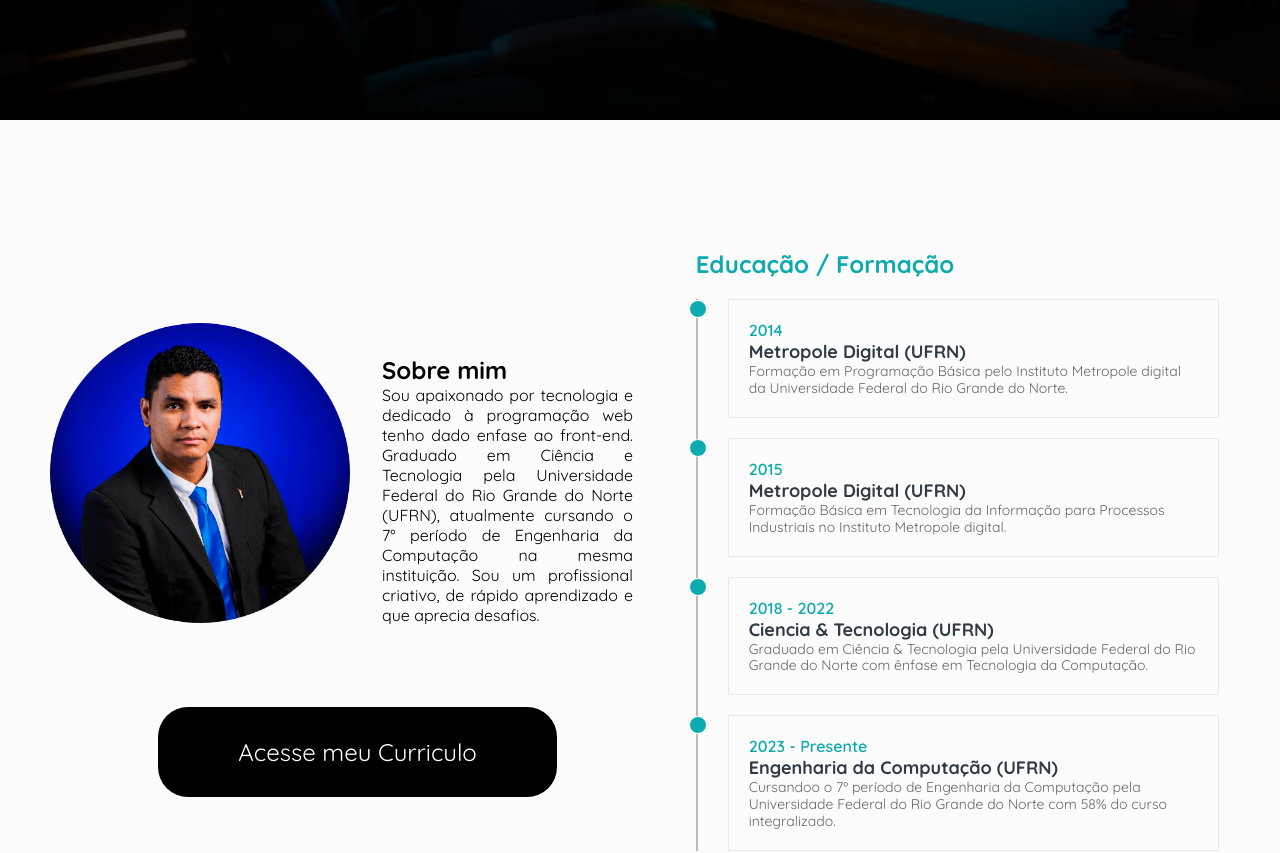
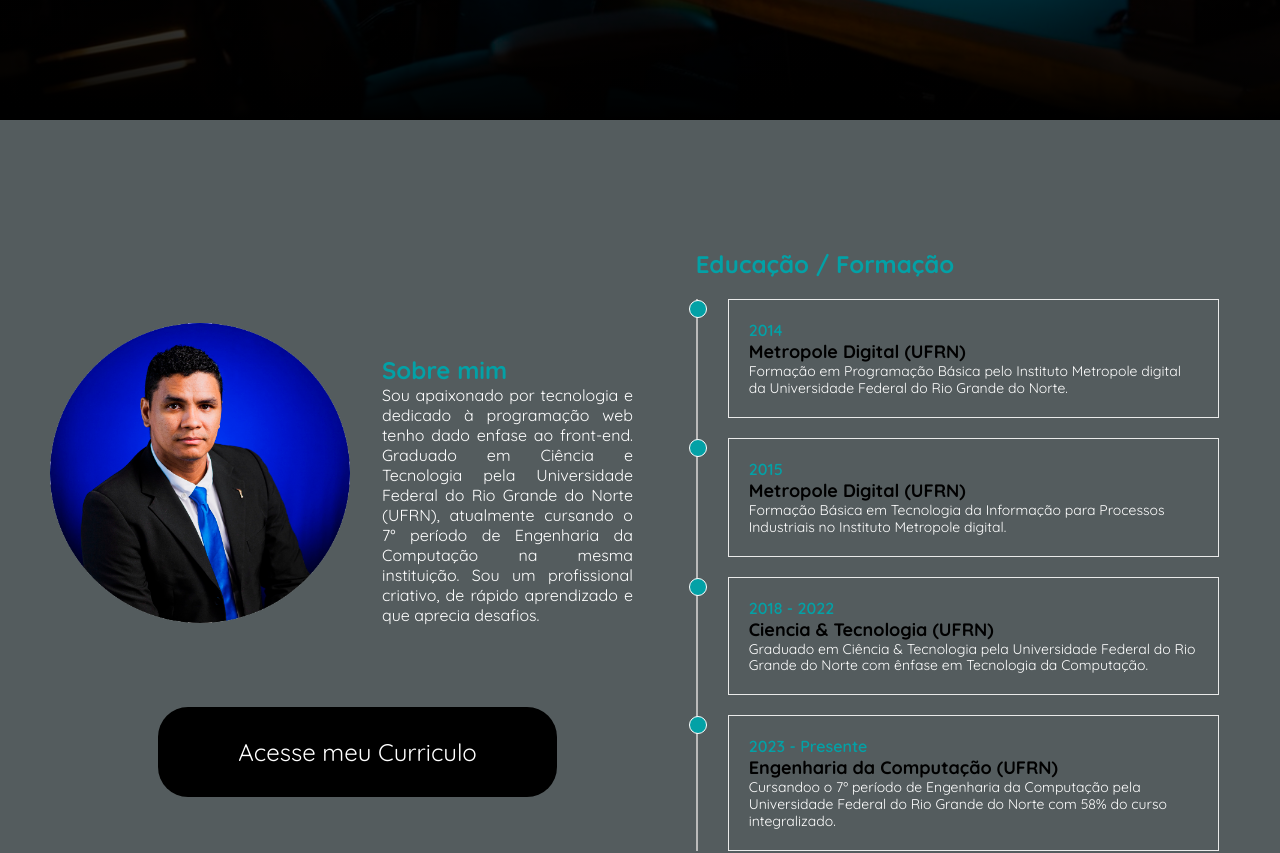
Before and after one commit to daniel-trindade/portfolio, a React (Create React App) app: page / in a window 1280 px wide. Shown: the part 680-1533 px from the top of the page. Built offline with nearby package versions, Linux system fonts and the light colour scheme; a web font is replaced by a local one.

Commit message:
ajuste de cores do aboutme

```diff
--- a/src/components/TimeLine.module.css
+++ b/src/components/TimeLine.module.css
@@ -1,3 +1,9 @@
+:root{
+  --high-light-color: #03a1a6;
+
+}
+
+
 .timeLineContainer{
   padding: 35px 5%;
   text-align: left;
@@ -9,7 +15,7 @@
 }
 
 .coluna00 header.colunaTitulo{
-  color: #0daaaf;
+  color: var(--high-light-color);
   margin-bottom: 20px;
 }
 
@@ -29,7 +35,7 @@
 }
 
 .coluna00 .content .box:hover{
-  box-shadow: 0px 3px 12px 0px #0434d1;
+  box-shadow: 0px 3px 12px 0px #fff;
   border:  solid 1px transparent;
 }
 
@@ -41,23 +47,23 @@
   border-radius: 50%;
   right: calc(100% + 22px);
   top: 0;
-  background-color: #0daaaf;
+  background-color: var(--high-light-color);
   border: solid 1px #fff;
 }
 
 .box h4{
   position: relative;
-  color: #0daaaf;
+  color:var(--high-light-color);
   font-weight: 600;
 }
 
 .box h3{
   font-size: 18px;
   padding: 10 0 6px;
-  color: #313b44;
+  color: #000000;
 }
 .box p{
   line-height: 1.2;
-  color: #666;
+  color: #fff;
   font-size: 14px;
 }
--- a/src/pages/HomePage.module.css
+++ b/src/pages/HomePage.module.css
@@ -16,6 +16,15 @@
   background-repeat: no-repeat;
   background-size: cover;
   background-attachment: fixed;
+}
+
+.nameContainer::after{
+  content: "";
+  height: 100vh;
+  width: 100%;
+  position: absolute;
+  z-index: 8;
+  background: linear-gradient(to bottom, rgba(0,0,0,0) 0, rgba(0,0,0,0) 40%, #000 100% );
 }
 
 .nameContainer h1{
@@ -79,16 +88,6 @@
   font-size: 50pt;
 }
 
-
-.nameContainer::after{
-  content: "";
-  height: 100%;
-  width: 100%;
-  position: absolute;
-  z-index: 8;
-  background: linear-gradient(to bottom, rgba(0,0,0,0) 0, rgba(0,0,0,0) 40%, #000 100% );
-}
-
 .aboutMe{
   height: 100vh;
   width: 100%;
@@ -98,6 +97,7 @@
   display: flex;
   flex-direction: row;
   padding-top: 40px;
+  background-color: #545c5e;
 }
 
 .meLeft{
@@ -125,6 +125,11 @@
   flex-direction: column;
   justify-content: center;
   text-align: justify;
+  color: #FFF;
+}
+
+.txtContainer h1{
+  color: #03a1a6;
 }
 
 .mePhoto{
```
